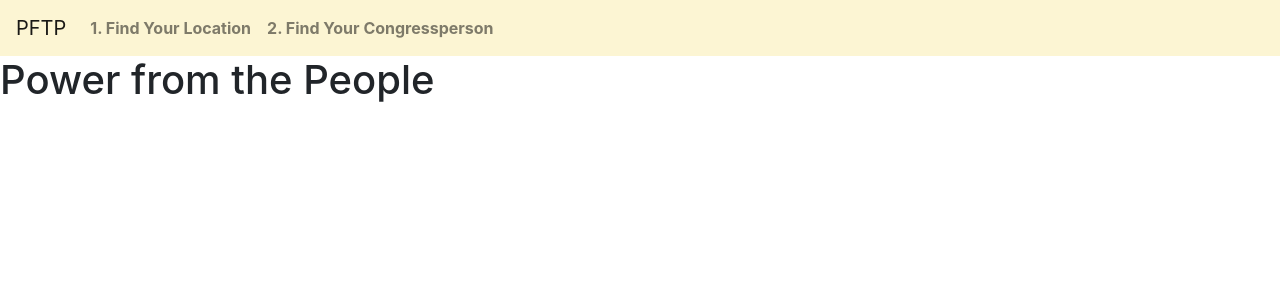
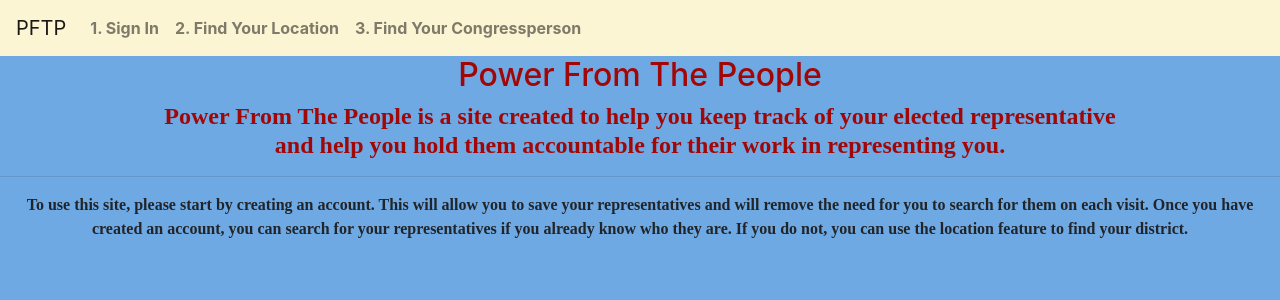
Before and after one commit to rjdroege/PFTP, an Angular app: page /home in a window 1280 px wide. Before the commit this address led to /. Shown: the top 300 px of the page. Built offline with nearby package versions, Linux system fonts and the light colour scheme.

Commit message:
Basic Structure

```diff
--- a/src/app/app-routing.module.ts
+++ b/src/app/app-routing.module.ts
@@ -1,7 +1,17 @@
 import { NgModule } from '@angular/core';
 import { RouterModule, Routes } from '@angular/router';
+import { AuthComponent } from './auth/auth.component';
+import { CongressComponent } from './congress/congress.component';
+import { HomeComponent } from './home/home.component';
+import { LocationComponent } from './location/location.component';
 
-const routes: Routes = [];
+const routes: Routes = [
+  { path: '', redirectTo: '/home', pathMatch: 'full'},
+  { path: 'home', component: HomeComponent},
+  { path: 'auth', component: AuthComponent},
+  { path: 'location', component: LocationComponent},
+  { path: 'congress', component: CongressComponent}
+];
 
 @NgModule({
   imports: [RouterModule.forRoot(routes)],
--- a/src/app/app.component.html
+++ b/src/app/app.component.html
@@ -1,2 +1,2 @@
 <app-navbar></app-navbar>
-<h1>Power from the People</h1>
+<router-outlet></router-outlet>
--- a/src/app/app.module.ts
+++ b/src/app/app.module.ts
@@ -6,13 +6,17 @@ import { AppComponent } from './app.component';
 import { NavbarComponent } from './navbar/navbar.component';
 import { LocationComponent } from './location/location.component';
 import { CongressComponent } from './congress/congress.component';
+import { HomeComponent } from './home/home.component';
+import { AuthComponent } from './auth/auth.component';
 
 @NgModule({
   declarations: [
     AppComponent,
     NavbarComponent,
     LocationComponent,
-    CongressComponent
+    CongressComponent,
+    HomeComponent,
+    AuthComponent
   ],
   imports: [
     BrowserModule,
--- /dev/null
+++ b/src/app/auth/auth.component.html
@@ -0,0 +1 @@
+<p>auth works!</p>
--- /dev/null
+++ b/src/app/auth/auth.component.ts
@@ -0,0 +1,15 @@
+import { Component, OnInit } from '@angular/core';
+
+@Component({
+  selector: 'app-auth',
+  templateUrl: './auth.component.html',
+  styleUrls: ['./auth.component.css']
+})
+export class AuthComponent implements OnInit {
+
+  constructor() { }
+
+  ngOnInit(): void {
+  }
+
+}
--- /dev/null
+++ b/src/app/home/home.component.css
@@ -0,0 +1,22 @@
+body {
+  height: 100vh;
+  background: #6fa9e4;
+}
+
+h4 {
+  color: rgb(161, 7, 7);
+  font-weight: bold;
+  font-family: serif;
+  text-align: center;
+}
+
+p {
+  font-weight: bold;
+  font-family: serif;
+  text-align: center;
+}
+
+h2 {
+  text-align: center;
+  color: rgb(161, 7, 7);
+}
--- /dev/null
+++ b/src/app/home/home.component.html
@@ -0,0 +1,10 @@
+<body>
+  <h2>Power From The People</h2>
+    <h4>Power From The People is a site created to help you keep track of your elected representative
+      <br>and help you hold them accountable for their work in representing you.</h4>
+      <hr>
+      <p>
+      To use this site, please start by creating an account. This will allow you to save your representatives and will remove the need for you to search for them on each visit.
+      Once you have created an account, you can search for your representatives if you already know who they are. If you do not, you can use the location feature to find your district.
+    </p>
+</body>
--- /dev/null
+++ b/src/app/home/home.component.ts
@@ -0,0 +1,15 @@
+import { Component, OnInit } from '@angular/core';
+
+@Component({
+  selector: 'app-home',
+  templateUrl: './home.component.html',
+  styleUrls: ['./home.component.css']
+})
+export class HomeComponent implements OnInit {
+
+  constructor() { }
+
+  ngOnInit(): void {
+  }
+
+}
--- a/src/app/navbar/navbar.component.html
+++ b/src/app/navbar/navbar.component.html
@@ -1,13 +1,14 @@
 <nav class="navbar navbar-expand-lg navbar-light">
-  <a class="navbar-brand" href="#">PFTP</a>
+  <a class="navbar-brand" routerLink="/home">PFTP</a>
   <button class="navbar-toggler" type="button" data-toggle="collapse" data-target="#navbarNavAltMarkup"
   aria-controls="navbarNavAltMarkup" aria-expanded="false" aria-label="Toggle navigation">
     <span class="navbar-toggler-icon"></span>
   </button>
   <div class="collapse navbar-collapse" id="navbarNavAltMarkup">
     <div class="navbar-nav">
-      <a class="nav-item nav-link">1. Find Your Location</a>
-      <a class="nav-item nav-link">2. Find Your Congressperson</a>
+      <a class="nav-item nav-link" routerLink="/auth">1. Sign In</a>
+      <a class="nav-item nav-link" routerLink="/location">2. Find Your Location</a>
+      <a class="nav-item nav-link" routerLink="/congress">3. Find Your Congressperson</a>
     </div>
   </div>
 </nav>
```
Also changed, not shown: src/app/auth/auth.component.css (added).
